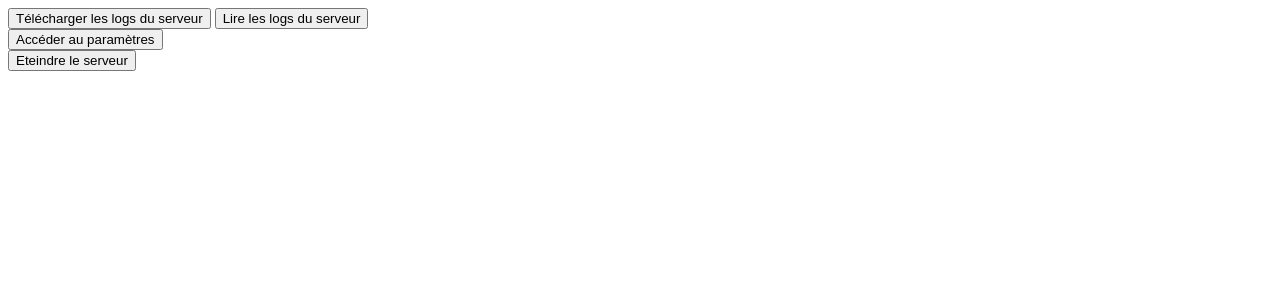
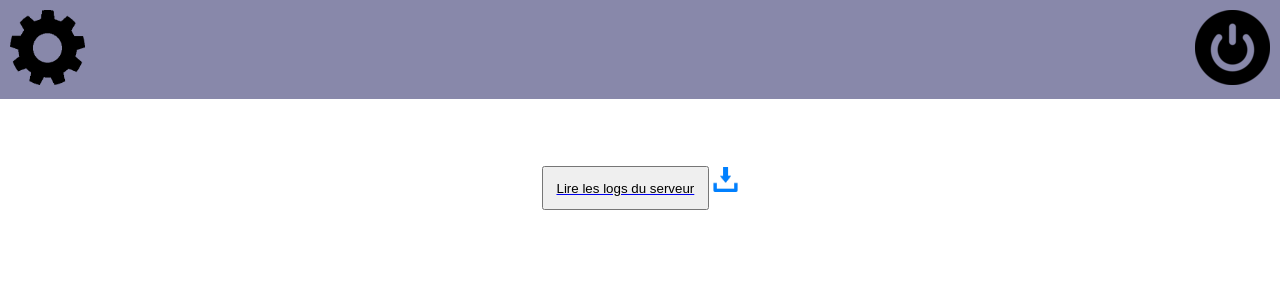
Before and after one commit to augustin64/Reflect-o-Bus, a Flask app: page / in a window 1280 px wide. Shown: the top 300 px of the page. Run offline with Flask 2, Linux system fonts and the light colour scheme; parts of the project's set-up code (start-up, migrations or seed data) failed here and were passed over.

Commit message:
changed CSS config, globally for /index and /config

```diff
--- /dev/null
+++ b/static/styles/index.css
@@ -0,0 +1,41 @@
+header
+{
+    background-color: #8888AA ;
+    padding-left: 10px;
+    padding-top: 10px;
+    padding-bottom:10px;
+    padding-right:10px;
+    margin:-8px;
+}
+body
+{
+    padding-left:0px;
+}
+.param_button
+{
+    width:75px;
+    height:75px;
+}
+.shutdown_button
+{
+    float:right;
+}
+.logs
+{
+    text-align: center;
+}
+.download_button
+{
+    width: 2%;
+    height: 2%;
+    min-width: 20px;
+    min-height:20px;
+    padding-top:60px;
+}
+.read_logs
+{
+    padding-top:20px;
+    display:table-cell;
+    vertical-align:middle;
+    padding: 1% 1%;
+}
--- a/static/styles/mobile.css
+++ b/static/styles/mobile.css
@@ -9,6 +9,7 @@
 		width: auto;
 		margin: 0;
 		padding: 0;
+		padding-left:5px;
 	}
 
 	/* fixer une largeur maximale de 100% aux éléments potentiellement problématiques */
--- a/templates/boot.html
+++ b/templates/boot.html
@@ -3,6 +3,7 @@
     <head>
         <title>Reflect'o Bus - boot</title>
         <meta charset="UTF-8">
+        <meta name="viewport" content="width=device-width"/>
         <link href="{{ url_for('static',filename='styles/mirror.css') }}" rel="stylesheet">
         <link href="{{ url_for('static',filename='styles/main.css') }}" rel="stylesheet">
         <link rel="stylesheet"
--- a/templates/config.html
+++ b/templates/config.html
@@ -3,9 +3,10 @@
     <head>
         <title>Reflect'o Bus - config</title>
         <meta charset="UTF-8">
+        <meta name="viewport" content="width=device-width"/>
+        <link href="{{ url_for('static',filename='styles/mobile.css') }}" rel="stylesheet">
         <link href="{{ url_for('static',filename='styles/main.css') }}" rel="stylesheet">
         <link href="{{ url_for('static',filename='styles/config.css') }}" rel="stylesheet">
-        <link href="{{ url_for('static',filename='styles/mobile.css') }}" rel="stylesheet">
         <link rel="stylesheet"
         href="https://fonts.googleapis.com/css?family=Roboto">
     </head>
--- a/templates/error_500.html
+++ b/templates/error_500.html
@@ -3,6 +3,7 @@
     <head>
         <title>Reflect'o Bus - ErrorHandler</title>
         <meta charset="UTF-8">
+        <meta name="viewport" content="width=device-width"/>
         <link href="{{ url_for('static',filename='styles/main.css') }}" rel="stylesheet">
         <link href="{{ url_for('static',filename='styles/mirror.css') }}" rel="stylesheet">
         <link rel="stylesheet"
--- a/templates/horaires.html
+++ b/templates/horaires.html
@@ -3,6 +3,7 @@
     <head>
         <title>Reflect'o Bus - Horaires</title>
         <meta charset="UTF-8">
+        <meta name="viewport" content="width=device-width"/>
         <link href="{{ url_for('static',filename='styles/main.css') }}" rel="stylesheet">
         <link href="{{ url_for('static',filename='styles/mirror.css') }}" rel="stylesheet">
         <link rel="stylesheet"
--- a/templates/index.html
+++ b/templates/index.html
@@ -3,15 +3,20 @@
     <head>
         <title>Reflect'o Bus</title>
         <meta charset="UTF-8">
+        <meta name="viewport" content="width=device-width"/>
+        <link href="{{ url_for('static',filename='styles/mobile.css') }}" rel="stylesheet">
+        <link href="{{ url_for('static',filename='styles/index.css') }}" rel="stylesheet">
         <link href="{{ url_for('static',filename='styles/main.css') }}" rel="stylesheet">
         <link rel="stylesheet"
         href="https://fonts.googleapis.com/css?family=Roboto">
     </head>
+    <header>
+        <a href="/config"><img src="{{ url_for('static',filename='src/parametres.png') }}" alt="paramètres" title="changer les paramètres" class="param_button"/></a>
+        <a onclick="shutdown()"><img src="{{ url_for('static',filename='src/on_off_button_mini.png') }}" alt="on/off" title="shutdown" class="shutdown_button"/></a>
+    </header>
     <body>
-        <a href="/get-logs" download=""><button>Télécharger les logs du serveur</button></a>
-        <a href="/logs"><button>Lire les logs du serveur</button></a><br/>
-        <a href="/config"><button>Accéder au paramètres</button></a><br/>
-        <button onclick="shutdown()">Eteindre le serveur</button><br/>
+        <p class="logs"><a href="/logs"><button class="read_logs">Lire les logs du serveur</button></a>
+        <a href="/get-logs" download=""><img src="{{ url_for('static',filename='src/download.png') }}" alt="download logs" title="télécharger les logs du serveur" class="download_button"/></a></p>
     </body>
 
 
--- a/templates/logs.html
+++ b/templates/logs.html
@@ -7,8 +7,10 @@
         <title>Reflect'o Bus - Logs</title>
         {% endif %}
         <meta charset="UTF-8">
+        <meta name="viewport" content="width=device-width"/>
         <link href="{{ url_for('static',filename='styles/main.css') }}" rel="stylesheet">
         <link href="{{ url_for('static',filename='styles/default.min.css') }}" rel="stylesheet">
+        <link href="{{ url_for('static',filename='styles/mobile.css') }}" rel="stylesheet">
         <link rel="stylesheet"
         href="https://fonts.googleapis.com/css?family=Roboto">
     </head>
```
Also changed, not shown: static/src/download.png (added), static/src/on_off_button_mini.png (added), static/src/parametres.png (added), static/src/parametres_mini.png (added).
